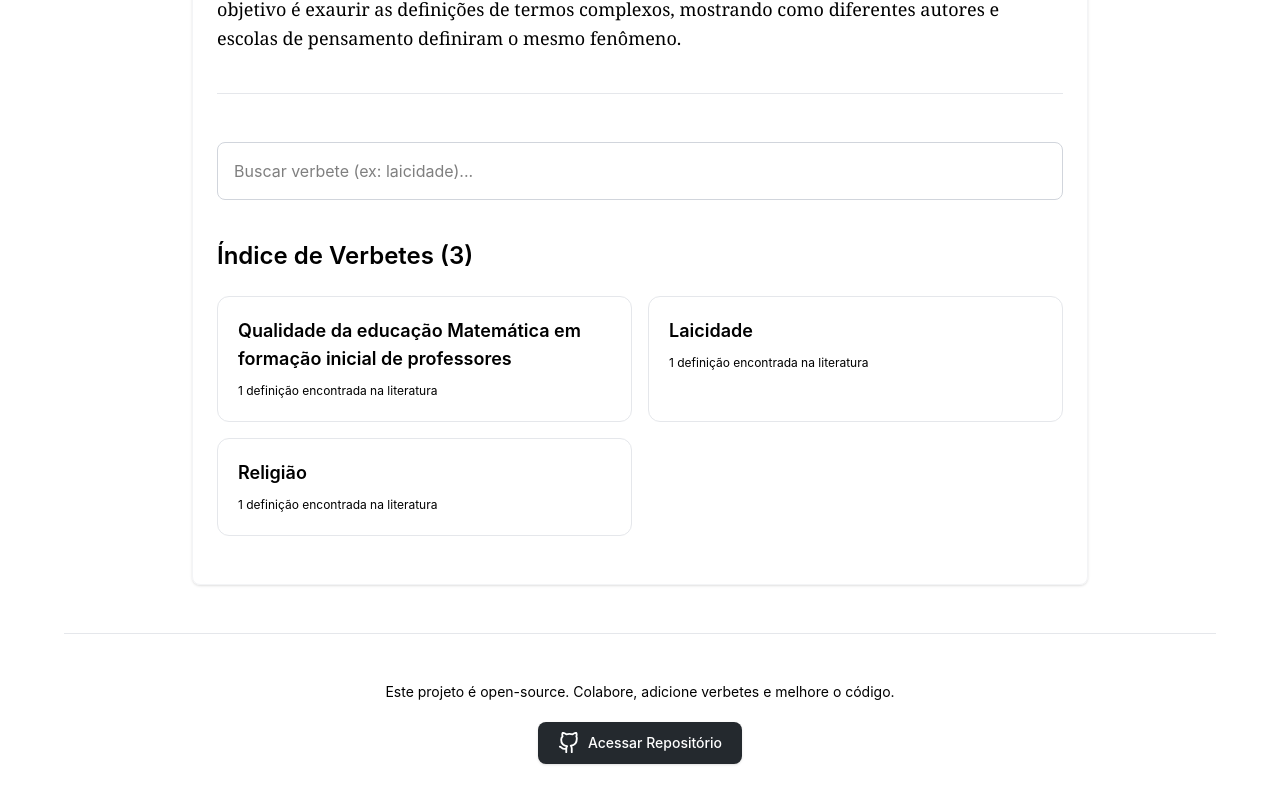
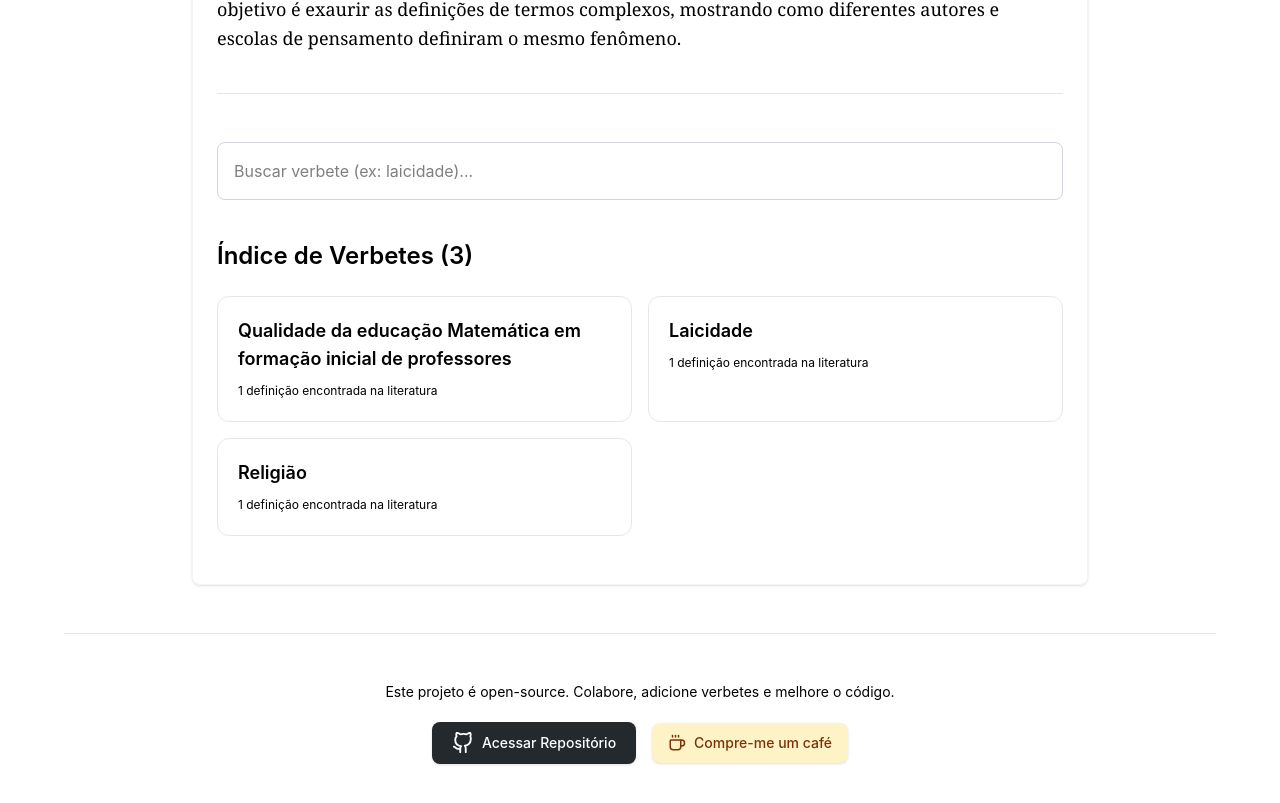
Before and after one commit to Wennington123/Wikiendum, a Next.js app: page / in a window 1280 px wide. Shown: the part 313-1116 px from the top of the page. Built offline with nearby package versions, Linux system fonts and the light colour scheme.

Commit message:
button_donate_2

```diff
--- a/app/components/Donation.tsx
+++ b/app/components/Donation.tsx
@@ -9,10 +9,10 @@ export default function Donation() {
 
   return (
     <>
-      {/* Botão Principal */}
+      {/* Botão Principal ajustado para alinhar perfeitamente com o do GitHub */}
       <button
         onClick={() => setIsOpen(true)}
-        className="flex items-center gap-2 px-4 py-2 mt-4 text-sm font-medium text-amber-900 bg-amber-100 rounded-full hover:bg-amber-200 transition-colors duration-200 shadow-sm mx-auto"
+        className="flex items-center gap-2 px-4 py-2.5 text-sm font-medium text-amber-900 bg-amber-100 rounded-lg hover:bg-amber-200 transition-colors duration-200 shadow-sm"
       >
         <Coffee size={18} />
         Compre-me um café
--- a/app/page.tsx
+++ b/app/page.tsx
@@ -3,6 +3,7 @@ import path from 'path';
 import matter from 'gray-matter';
 import Image from 'next/image';
 import Link from 'next/link';
+import Donation from './components/Donation';
 
 export default function Home() {
   const contentDir = path.join(process.cwd(), 'content');
@@ -62,9 +63,14 @@ export default function Home() {
         </div>
       </main>
 
-      {/* NOVO FOOTER COM GITHUB */}
+  {/* NOVO FOOTER COM GITHUB E DOAÇÃO */}
       <footer className="py-12 px-6 max-w-6xl mx-auto text-sm text-wiki-text-secondary font-sans mt-12 border-t border-gray-200 flex flex-col items-center justify-center gap-5">
         <p>Este projeto é open-source. Colabore, adicione verbetes e melhore o código.</p>
+
+        {/* Container Flex para deixar os botões lado a lado */}
+        <div className="flex flex-row flex-wrap items-center justify-center gap-4">
+
+          {/* Botão do GitHub */}
           <a
             href="https://github.com/Wennington123/Wikiendum"
             target="_blank"
@@ -78,6 +84,11 @@ export default function Home() {
             </svg>
             Acessar Repositório
           </a>
+
+          {/* Componente de Doação */}
+          <Donation />
+
+        </div>
       </footer>
     </div>
   );
--- a/app/termo/[slug]/page.tsx
+++ b/app/termo/[slug]/page.tsx
@@ -3,7 +3,6 @@ import path from 'path';
 import matter from 'gray-matter';
 import Image from 'next/image';
 import Link from 'next/link';
-import Donation from '../../components/Donation';
 
 export default async function TermoPage({ params }: { params: Promise<{ slug: string }> }) {
   // 1. Aguarda os parâmetros e limpa a URL para garantir que o nome do arquivo bata
@@ -80,8 +79,6 @@ export default async function TermoPage({ params }: { params: Promise<{ slug: st
           </svg>
           Acessar Repositório
         </a>
-          {/* Componente de Doação */}
-          <Donation />
       </footer>
     </div>
   );
```
Lines whose indentation alone changed are shown as unchanged.
